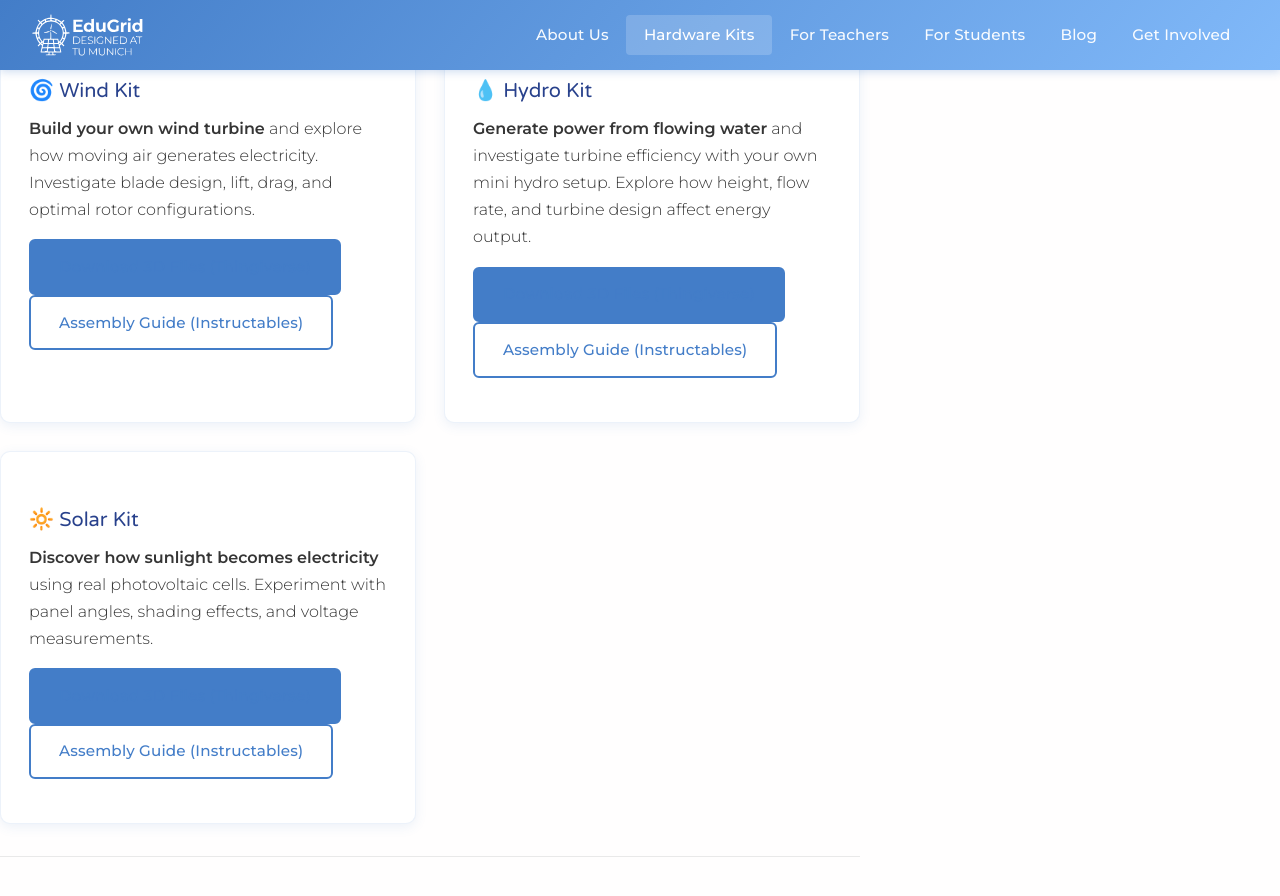
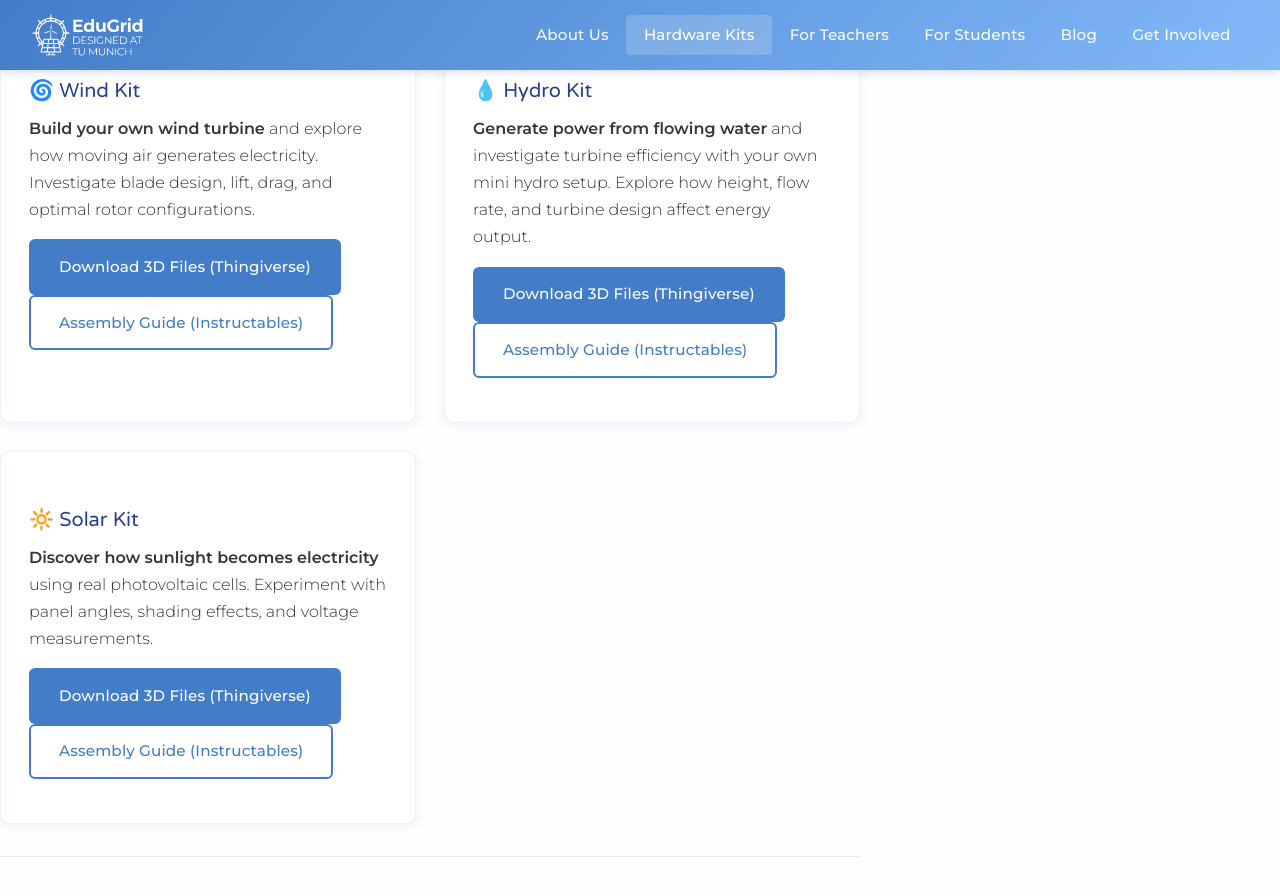
Before and after one commit to maxhock/edugrid, a Jekyll site: the page built from hardware-kits.md, in a window 1280 px wide and 900 px high, scrolled down 472 px. Shown: the top 896 px of the window. Built offline with Jekyll 4.4.1, drawn with Linux system fonts in a browser that asks for light colours.

Commit message:
Update hardware kits resource links and improve button styling on homepage

```diff
--- a/hardware-kits.md
+++ b/hardware-kits.md
@@ -11,9 +11,9 @@ permalink: /hardware-kits/
 Our kits are designed at TU Munich and released as open-source hardware. All 3D-printable files are available on Thingiverse and full assembly guides are published on Instructables — free for anyone to download and build.
 
 <div class="resources-grid">
-{% include resource-card.html title="🌀 Wind Kit" description="<strong>Build your own wind turbine</strong> and explore how moving air generates electricity. Investigate blade design, lift, drag, and optimal rotor configurations." links='<a href="https://www.thingiverse.com/thing:7093150" class="btn btn-primary" target="_blank" rel="noopener">Download 3D Files (Thingiverse)</a> <a href="https://www.instructables.com/EduGrid-Wind-Turbine/" class="btn btn-outline" target="_blank" rel="noopener">Assembly Guide (Instructables)</a>' %}
-{% include resource-card.html title="💧 Hydro Kit" description="<strong>Generate power from flowing water</strong> and investigate turbine efficiency with your own mini hydro setup. Explore how height, flow rate, and turbine design affect energy output." links='<a href="https://www.thingiverse.com/thing:7093144" class="btn btn-primary" target="_blank" rel="noopener">Download 3D Files (Thingiverse)</a> <a href="https://www.thingiverse.com/thing:7093141" class="btn btn-outline" target="_blank" rel="noopener">Assembly Guide (Instructables)</a>' %}
-{% include resource-card.html title="🔆 Solar Kit" description="<strong>Discover how sunlight becomes electricity</strong> using real photovoltaic cells. Experiment with panel angles, shading effects, and voltage measurements." links='<a href="https://www.thingiverse.com/thing:7093153" class="btn btn-primary" target="_blank" rel="noopener">Download 3D Files (Thingiverse)</a> <a href="https://www.thingiverse.com/thing:7093158" class="btn btn-outline" target="_blank" rel="noopener">Assembly Guide (Instructables)</a>' %}
+{% include resource-card.html title="🌀 Wind Kit" description="<strong>Build your own wind turbine</strong> and explore how moving air generates electricity. Investigate blade design, lift, drag, and optimal rotor configurations." links='<a href="https://www.thingiverse.com/thing:7093150" class="btn btn-primary" target="_blank" rel="noopener"><span style="color: white;">Download 3D Files (Thingiverse)</span></a> <a href="https://www.instructables.com/EduGrid-Wind-Turbine/" class="btn btn-outline" target="_blank" rel="noopener">Assembly Guide (Instructables)</a>' %}
+{% include resource-card.html title="💧 Hydro Kit" description="<strong>Generate power from flowing water</strong> and investigate turbine efficiency with your own mini hydro setup. Explore how height, flow rate, and turbine design affect energy output." links='<a href="https://www.thingiverse.com/thing:7093144" class="btn btn-primary" target="_blank" rel="noopener"><span style="color: white;">Download 3D Files (Thingiverse)</span></a> <a href="https://www.thingiverse.com/thing:7093141" class="btn btn-outline" target="_blank" rel="noopener">Assembly Guide (Instructables)</a>' %}
+{% include resource-card.html title="🔆 Solar Kit" description="<strong>Discover how sunlight becomes electricity</strong> using real photovoltaic cells. Experiment with panel angles, shading effects, and voltage measurements." links='<a href="https://www.thingiverse.com/thing:7093153" class="btn btn-primary" target="_blank" rel="noopener"><span style="color: white;">Download 3D Files (Thingiverse)</span></a> <a href="https://www.thingiverse.com/thing:7093158" class="btn btn-outline" target="_blank" rel="noopener">Assembly Guide (Instructables)</a>' %}
 </div>
 
 ---
```
Also changed, not shown: index.md (+1 -1 lines).
